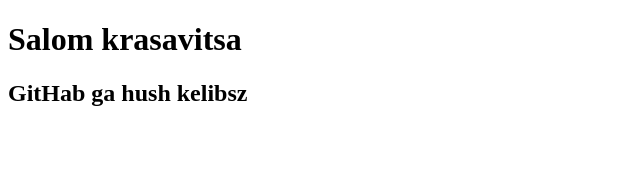
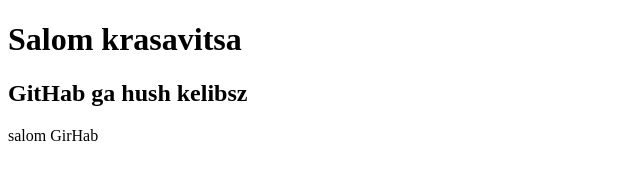
Before and after one commit to xusniddin09/none, a plain HTML site: page index.html in a window 1280 px wide. Shown: the whole page, without its empty margins (0-640 px from the left). Drawn offline with Linux system fonts and the light colour scheme.

Commit message:
Update index.html

```diff
--- a/index.html
+++ b/index.html
@@ -8,5 +8,6 @@
 <body>
     <h1>Salom krasavitsa </h1>
     <h2>GitHab ga hush kelibsz</h2>
+    <p>salom GirHab </p>
 </body>
 </html>
```
